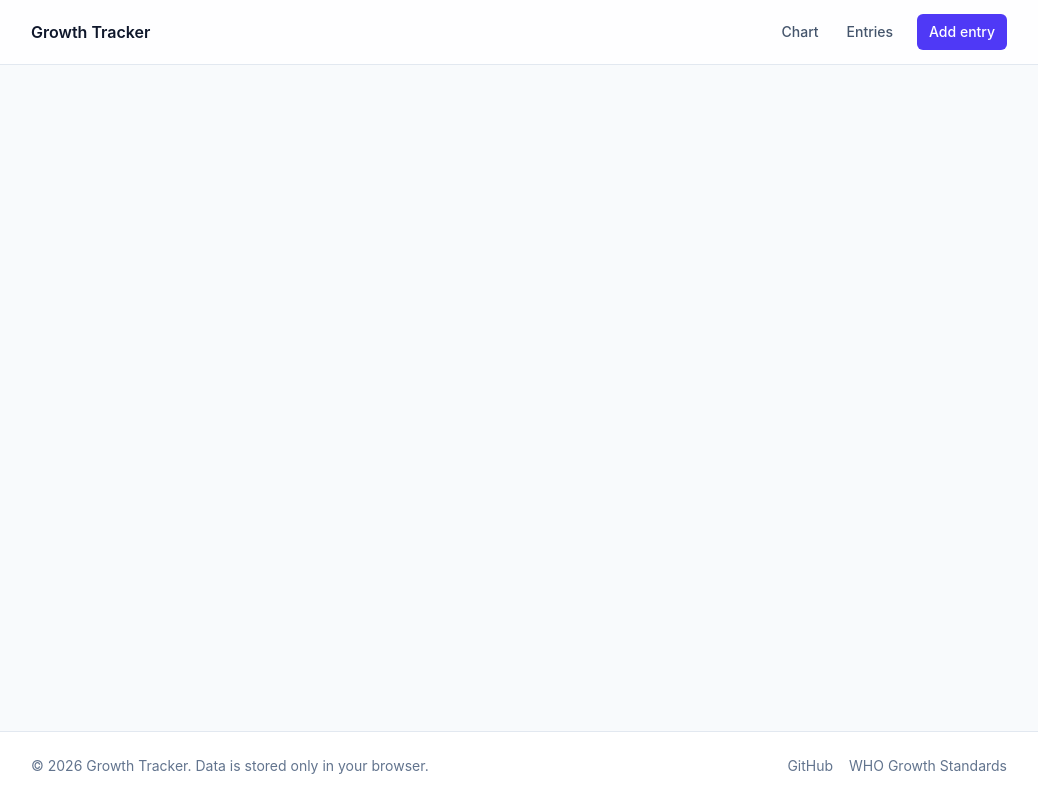
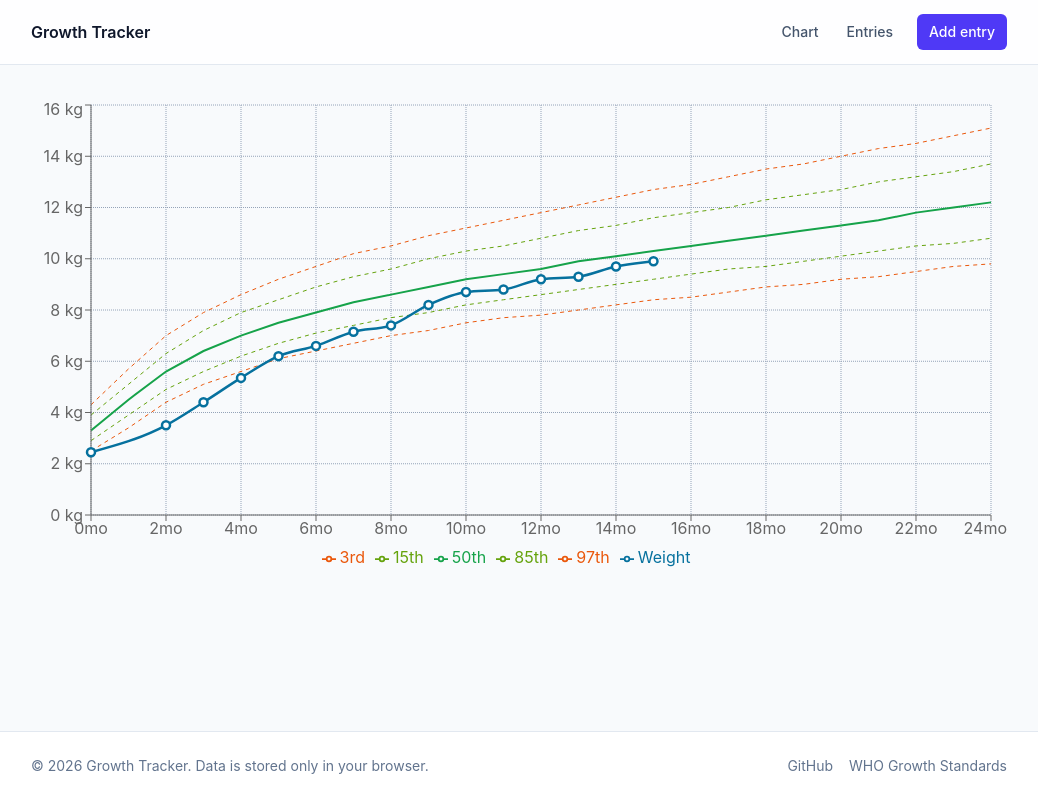
Before and after one commit to senyth/baby-weight-tracker, a React (Vite) app: page / in a window 1280 px wide. Shown: the whole page, without its empty margins (121-1159 px from the left). Built offline with nearby package versions, Linux system fonts and the light colour scheme.

Commit message:
add reference data and chart

```diff
--- a/package.json
+++ b/package.json
@@ -11,7 +11,8 @@
   },
   "dependencies": {
     "react": "^19.2.8",
-    "react-dom": "^19.2.8"
+    "react-dom": "^19.2.8",
+    "recharts": "^3.10.1"
   },
   "devDependencies": {
     "@eslint/js": "^10.0.1",
--- a/src/App.tsx
+++ b/src/App.tsx
@@ -1,15 +1,20 @@
-import './App.css'
-import Header from './shared/theme/Header'
-import Footer from './shared/theme/Footer'
+import './App.css';
+import Header from './shared/theme/Header';
+import Footer from './shared/theme/Footer';
+import WeightChart from './components/WeightChart';
+import { weightForAgeBoys } from './data/weightForAgeBoys';
 
 function App() {
+
+
 
   return (
     <div className="flex min-h-screen flex-col bg-slate-50 text-slate-900">
     <Header />
 
     <main className="mx-auto w-full max-w-5xl flex-1 px-4 py-8 sm:px-6">
-      {/* chart, form, entries list */}
+
+      <WeightChart data={weightForAgeBoys} />
     </main>
 
     <Footer />
--- /dev/null
+++ b/src/components/WeightChart.tsx
@@ -0,0 +1,51 @@
+import {
+  LineChart, Line, XAxis, YAxis, CartesianGrid,
+  Tooltip, Legend, ResponsiveContainer,
+} from "recharts";
+import type Percentile from "../types/Percentile";
+
+export default function GrowthChart({ data }: { data: Percentile[] }) {
+
+const PERCENTILES = [
+//   { key: "p1",  label: "1st",  color: "#dc2626" },
+  { key: "p3",  label: "3rd",  color: "#ea580c" },
+//   { key: "p5",  label: "5th",  color: "#ca8a04" },
+  { key: "p15", label: "15th", color: "#65a30d" },
+//   { key: "p25", label: "25th", color: "#16a34a" },
+  { key: "p50", label: "50th", color: "#16a34a", main: true },
+//   { key: "p75", label: "75th", color: "#16a34a" },
+  { key: "p85", label: "85th", color: "#65a30d" },
+//   { key: "p95", label: "95th", color: "#ca8a04" },
+  { key: "p97", label: "97th", color: "#ea580c" },
+//   { key: "p99", label: "99th", color: "#dc2626" },
+] as const;
+
+  return (
+    <div className="h-120 w-full">
+      <ResponsiveContainer width="100%" height="100%">
+        <LineChart data={data} margin={{ top: 8, right: 16, bottom: 8, left: 0 }}>
+          <CartesianGrid strokeDasharray="1 1" stroke="#94a3b8" />
+          <XAxis ticks={[0, 2, 4, 6, 8, 10, 12, 14, 16, 18, 20, 22, 24]} dataKey="ageMonths" type="number" domain={[0, 16]} unit="mo" />
+          <YAxis unit=" kg" ticks={[0, 2, 4, 6, 8, 10, 12, 14, 16]} />
+          <Tooltip />
+          <Legend itemSorter={null} />
+
+          {PERCENTILES.map(({ key, label, color, ...rest }) => (
+            <Line
+                key={key}
+                dataKey={key}
+                name={label}
+                stroke={color}
+                dot={false}
+                strokeWidth={"main" in rest ? 2 : 1}
+                strokeDasharray={"main" in rest ? undefined : "4 4"}
+            />
+        ))}
+
+          <Line type="monotone" dataKey="weight" name="Weight" stroke="#06719e"
+                strokeWidth={2.5} dot={{ r: 4 }} connectNulls />
+        </LineChart>
+      </ResponsiveContainer>
+    </div>
+  );
+}
--- /dev/null
+++ b/src/data/weightForAgeBoys.ts
@@ -0,0 +1,53 @@
+import type Percentile from "../types/Percentile";
+
+export const weightForAgeBoys: Percentile[] = [
+  { ageMonths: 0, p1: 2.3, p3: 2.5, p5: 2.9, p15: 2.9, p25: 3.0, p50: 3.3, p75: 3.7, p85: 3.9, p95: 4.2, p97: 4.3, p99: 4.6, weight: 2.45 },
+
+  { ageMonths: 1, p1: 3.2,  p3: 3.4, p5: 3.6, p15: 3.9, p25: 4.1, p50: 4.5, p75: 4.9, p85: 5.1, p95: 5.5, p97: 5.7, p99: 6.0 },
+
+	{ ageMonths: 2, p1: 4.1, p3: 4.4, p5: 4.5, p15: 4.9, p25: 5.1, p50: 5.6, p75: 6.0, p85: 6.3, p95: 6.8, p97: 7.0, p99: 7.4, weight: 3.5 },
+
+  { ageMonths: 3, p1: 4.8,  p3: 5.1, p5: 5.2, p15: 5.6, p25: 5.9, p50: 6.4, p75: 6.9, p85: 7.2, p95: 7.7, p97: 7.9, p99: 8.3, weight: 4.4 },
+
+	{ ageMonths: 4, p1: 5.4,  p3: 5.6, p5: 5.8, p15: 6.2, p25: 6.5, p50: 7.0, p75: 7.6, p85: 7.9, p95: 8.4, p97: 8.6, p99: 9.1, weight: 5.35 },
+
+	{ ageMonths: 5, p1: 5.8,  p3: 6.1, p5: 6.2, p15: 6.7, p25: 7.0, p50: 7.5, p75: 8.1, p85: 8.4, p95: 9.0, p97: 9.2, p99: 9.7, weight: 6.2 },
+
+	{ ageMonths: 6, p1: 6.1,  p3: 6.4, p5: 6.6, p15: 7.1, p25: 7.4, p50: 7.9, p75: 8.5, p85: 8.9, p95: 9.5, p97: 9.7, p99: 10.2, weight: 6.6 },
+
+	{ ageMonths: 7, p1: 6.4,  p3: 6.7, p5: 6.9, p15: 7.4, p25: 7.7, p50: 8.3, p75: 8.9, p85: 9.3, p95: 9.9, p97: 10.2, p99: 10.7, weight: 7.15 },
+
+	{ ageMonths: 8, p1: 6.7,  p3: 7.0, p5: 7.2, p15: 7.7, p25: 8.0, p50: 8.6, p75: 9.3, p85: 9.6, p95: 10.3, p97: 10.5, p99: 11.1, weight: 7.4 },
+
+	{ ageMonths: 9, p1: 6.9,  p3: 7.2, p5: 7.4, p15: 7.9, p25: 8.3, p50: 8.9, p75: 9.6, p85: 10.0, p95: 10.6, p97: 10.9, p99: 11.4, weight: 8.2 },
+
+	{ ageMonths: 10, p1: 7.1,  p3: 7.5, p5: 7.7, p15: 8.2, p25: 8.5, p50: 9.2, p75: 9.9, p85: 10.3, p95: 10.9, p97: 11.2, p99: 11.8, weight: 8.7 },
+
+	{ ageMonths: 11, p1: 7.3,  p3: 7.7, p5: 7.9, p15: 8.4, p25: 8.7, p50: 9.4, p75: 10.1, p85: 10.5, p95: 11.2, p97: 11.5, p99: 12.1, weight: 8.8 },
+
+	{ ageMonths: 12, p1: 7.5,  p3: 7.8, p5: 8.1, p15: 8.6, p25: 9.0, p50: 9.6, p75: 10.4, p85: 10.8, p95: 11.5, p97: 11.8, p99: 12.4, weight: 9.2 },
+
+	{ ageMonths: 13, p1: 7.6,  p3: 8.0, p5: 8.2, p15: 8.8, p25: 9.2, p50: 9.9, p75: 10.6, p85: 11.1, p95: 11.8, p97: 12.1, p99: 12.7, weight: 9.3 },
+
+	{ ageMonths: 14, p1: 7.8,  p3: 8.2, p5: 8.4, p15: 9.0, p25: 9.4, p50: 10.1, p75: 10.9, p85: 11.3, p95: 12.1, p97: 12.4, p99: 13.0, weight: 9.7 },
+
+	{ ageMonths: 15, p1: 8.0,  p3: 8.4, p5: 8.6, p15: 9.2, p25: 9.6, p50: 10.3, p75: 11.1, p85: 11.6, p95: 12.3, p97: 12.7, p99: 13.3, weight: 9.9 },
+
+	{ ageMonths: 16, p1: 8.1,  p3: 8.5, p5: 8.8, p15: 9.4, p25: 9.8, p50: 10.5, p75: 11.3, p85: 11.8, p95: 12.6, p97: 12.9, p99: 13.6 },
+
+	{ ageMonths: 17, p1: 8.3,  p3: 8.7, p5: 8.9, p15: 9.6, p25: 10.0, p50: 10.7, p75: 11.6, p85: 12.0, p95: 12.9, p97: 13.2, p99: 13.9 },
+
+	{ ageMonths: 18, p1: 8.4,  p3: 8.9, p5: 9.1, p15: 9.7, p25: 10.1, p50: 10.9, p75: 11.8, p85: 12.3, p95: 13.1, p97: 13.5, p99: 14.2 },
+
+	{ ageMonths: 19, p1: 8.6,  p3: 9.0, p5: 9.3, p15: 9.9, p25: 10.3, p50: 11.1, p75: 12.0, p85: 12.5, p95: 13.4, p97: 13.7, p99: 14.4 },
+
+	{ ageMonths: 20, p1: 8.7,  p3: 9.2, p5: 9.4, p15: 10.1, p25: 10.5, p50: 11.3, p75: 12.2, p85: 12.7, p95: 13.6, p97: 14.0, p99: 14.7 },
+
+	{ ageMonths: 21, p1: 8.9,  p3: 9.3, p5: 9.6, p15: 10.3, p25: 10.7, p50: 11.5, p75: 12.5, p85: 13.0, p95: 13.9, p97: 14.3, p99: 15.0 },
+
+	{ ageMonths: 22, p1: 9.0,  p3: 9.5, p5: 9.8, p15: 10.5, p25: 10.9, p50: 11.8, p75: 12.7, p85: 13.2, p95: 14.2, p97: 14.5, p99: 15.3 },
+
+	{ ageMonths: 23, p1: 9.2,  p3: 9.7, p5: 9.9, p15: 10.6, p25: 11.1, p50: 12.0, p75: 12.9, p85: 13.4, p95: 14.4, p97: 14.8, p99: 15.6 },
+
+	{ ageMonths: 24, p1: 9.3,  p3: 9.8, p5: 10.1, p15: 10.8, p25: 11.3, p50: 12.2, p75: 13.1, p85: 13.7, p95: 14.7, p97: 15.1, p99: 15.9 },
+];
--- /dev/null
+++ b/src/types/Percentile.ts
@@ -0,0 +1,15 @@
+export default interface Percentile {
+  ageMonths: number;
+  weight?: number; // the child's entries
+  p1?: number;
+  p3?: number;
+  p5?: number;
+  p15?: number;
+  p25?: number;
+  p50?: number;
+  p75?: number;
+  p85?: number;
+  p95?: number;
+  p97?: number;
+  p99?: number;
+}
```
Also changed, not shown: 1 other file (tests, documents, lock files or other folders).
